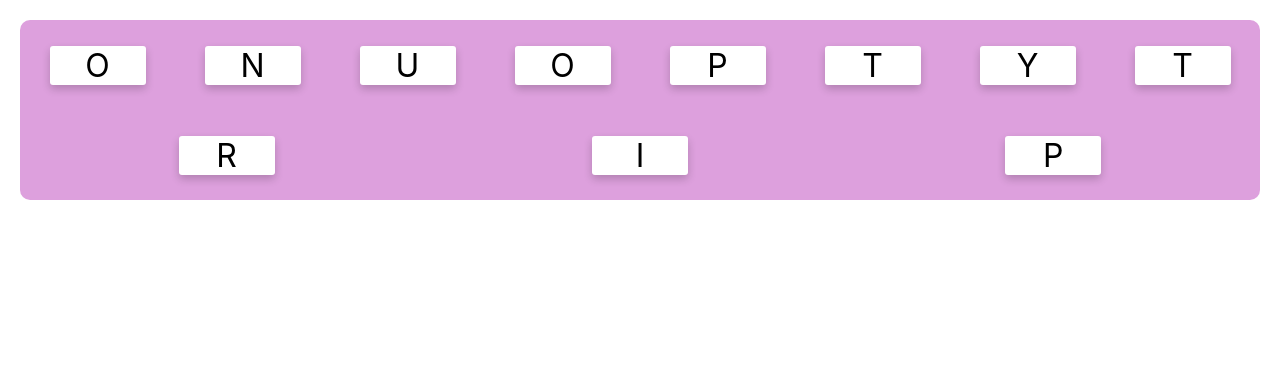
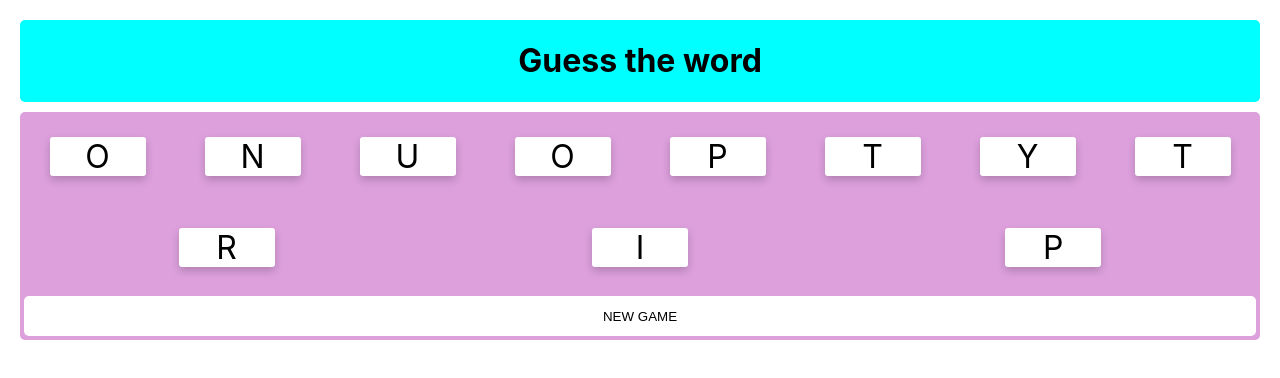
Before and after one commit to 6210110370/Lab3sa03, a React (Create React App) app: page / in a window 1280 px wide. Shown: the top 378 px of the page. Built offline with nearby package versions, Linux system fonts and the light colour scheme.

Commit message:
7 : add new game btn

```diff
--- a/src/App.css
+++ b/src/App.css
@@ -3,11 +3,23 @@
     margin:20px;
 }
 /*header*/
+.head {
+    display: flex;
+    justify-content: center;
+    background-color:aqua;
+    margin-bottom: 10px;
+    border-radius: 5px;
+}
 
 /*main game */
+.contain {
+    background-color: plum;
+    border-radius: 5px;
+    display: flex;
+    flex-direction: column;
+}
+
 .mainGame {
-    border-radius: 10px;
-    background-color: plum;
     display: flex;
     box-sizing: border-box;
     flex-wrap: wrap;
@@ -17,6 +29,7 @@
 .card {
     display: inline-block;
     text-align: center;
+    cursor: pointer;
     background-color: white;
     border-radius: 3px;
     width: 3em;
@@ -31,4 +44,18 @@
     background: pink;
 }
 
+.btnRe {
+    border:none;
+    cursor: pointer;
+    height: 3em;
+    border-radius: 5px;
+    margin: 4px;
+    background-color: white;
+}
+
+.btnRe:hover {
+    box-shadow: 0 4px 8px 0 rgba(0, 0, 0, 0.2);
+    background-color:linen;
+}
+
 /*footer*/
--- a/src/App.js
+++ b/src/App.js
@@ -8,8 +8,17 @@ function App() {
   const word = ["hello","goal","dream","opportunity","happy","grow"];
   const randomElement = _.sample(word);
 
+  const Header=()=>{
+    return(
+      <div className="head">
+        <h1>Guess the word</h1>
+      </div>
+    )
+  }
+
   return (
     <div className="game">
+        <Header/>
         <WordCard value={randomElement}/>
     </div>
   );
--- a/src/WordCard.js
+++ b/src/WordCard.js
@@ -18,6 +18,10 @@ export default function WordCard(props) {
 
     const [state, setState] = useState(prepareStateFromWord(props.value))
 
+    const restart=()=> {
+        document.location.reload()
+    }
+
     const activationHandler = c => {
         console.log(`${c} has been activated.`)
         let guess = state.guess + c
@@ -34,12 +38,15 @@ export default function WordCard(props) {
     }
 
     return (
-        <div className="mainGame">
+        <div className="contain">
+            <div className="mainGame">
             {
                 state.chars.map((c, i) =>
                     <CharacterCard value={c} key={i} activationHandler={activationHandler} attempt = {state.attempt}/>
                 )
             }
+            </div>
+            <button className="btnRe" onClick={restart}>NEW GAME</button>
         </div>
     );
 }
```
